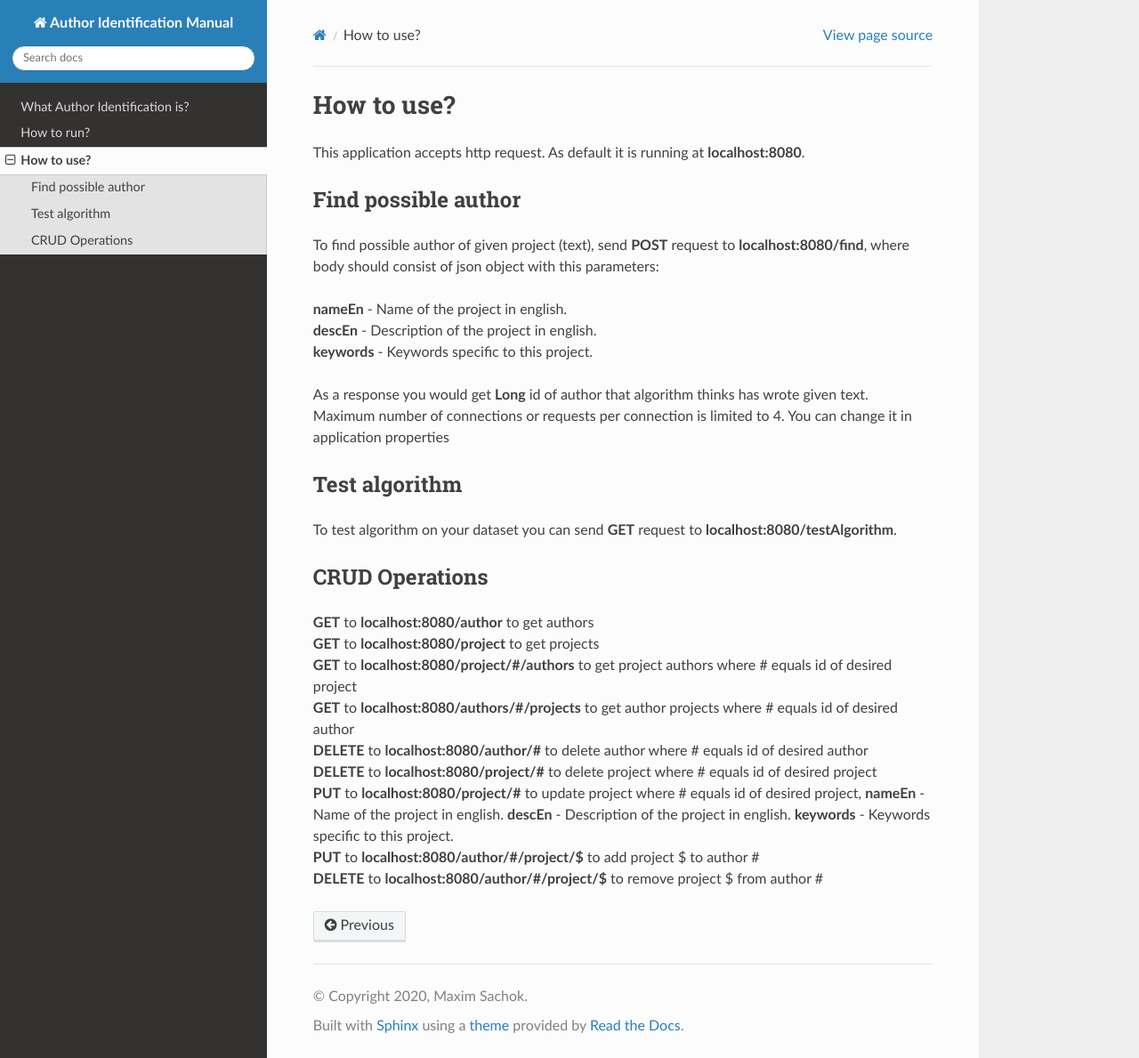
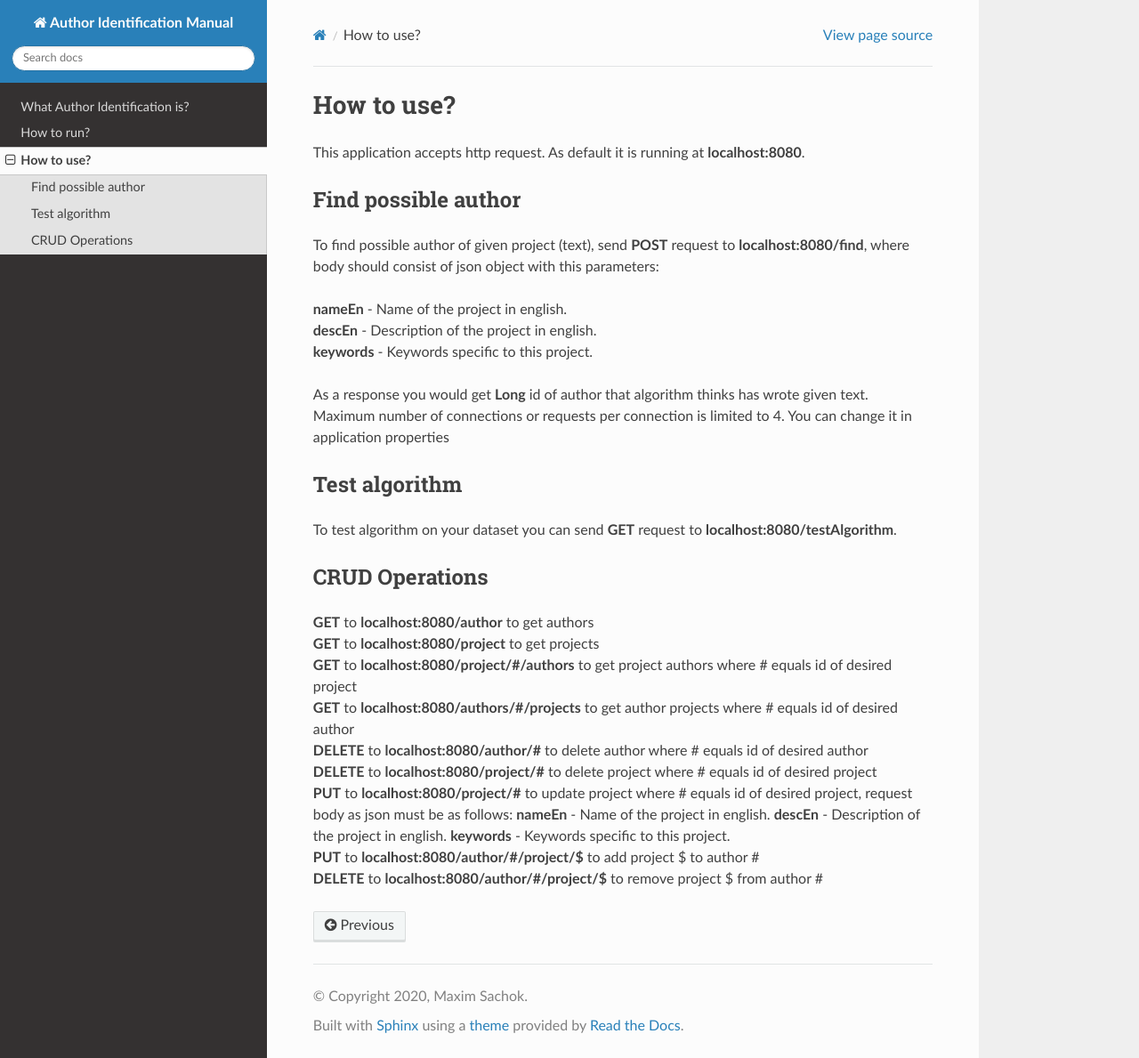
Before and after one commit to Glement/author-identification, a Sphinx documentation site: the page built from docs/usage.rst, in a window 1280 px wide and 1189 px high. Shown: the whole window at 89% size. Built offline with Sphinx 7.4.7 and the Read the Docs theme 2.0.0, drawn with Linux system fonts in a browser that asks for light colours.

Commit message:
Update usage.rst

```diff
--- a/docs/usage.rst
+++ b/docs/usage.rst
@@ -34,6 +34,6 @@ CRUD Operations
 | **GET** to **localhost:8080/authors/#/projects** to get author projects where # equals id of desired author
 | **DELETE** to **localhost:8080/author/#** to delete author where # equals id of desired author
 | **DELETE** to **localhost:8080/project/#** to delete project where # equals id of desired project
-| **PUT** to **localhost:8080/project/#** to update project where # equals id of desired project, **nameEn** - Name of the project in english. **descEn** - Description of the project in english. **keywords** - Keywords specific to this project.
+| **PUT** to **localhost:8080/project/#** to update project where # equals id of desired project, request body as json must be as follows: **nameEn** - Name of the project in english. **descEn** - Description of the project in english. **keywords** - Keywords specific to this project.
 | **PUT** to **localhost:8080/author/#/project/$** to add project $ to author #
 | **DELETE** to **localhost:8080/author/#/project/$** to remove project $ from author #
```
